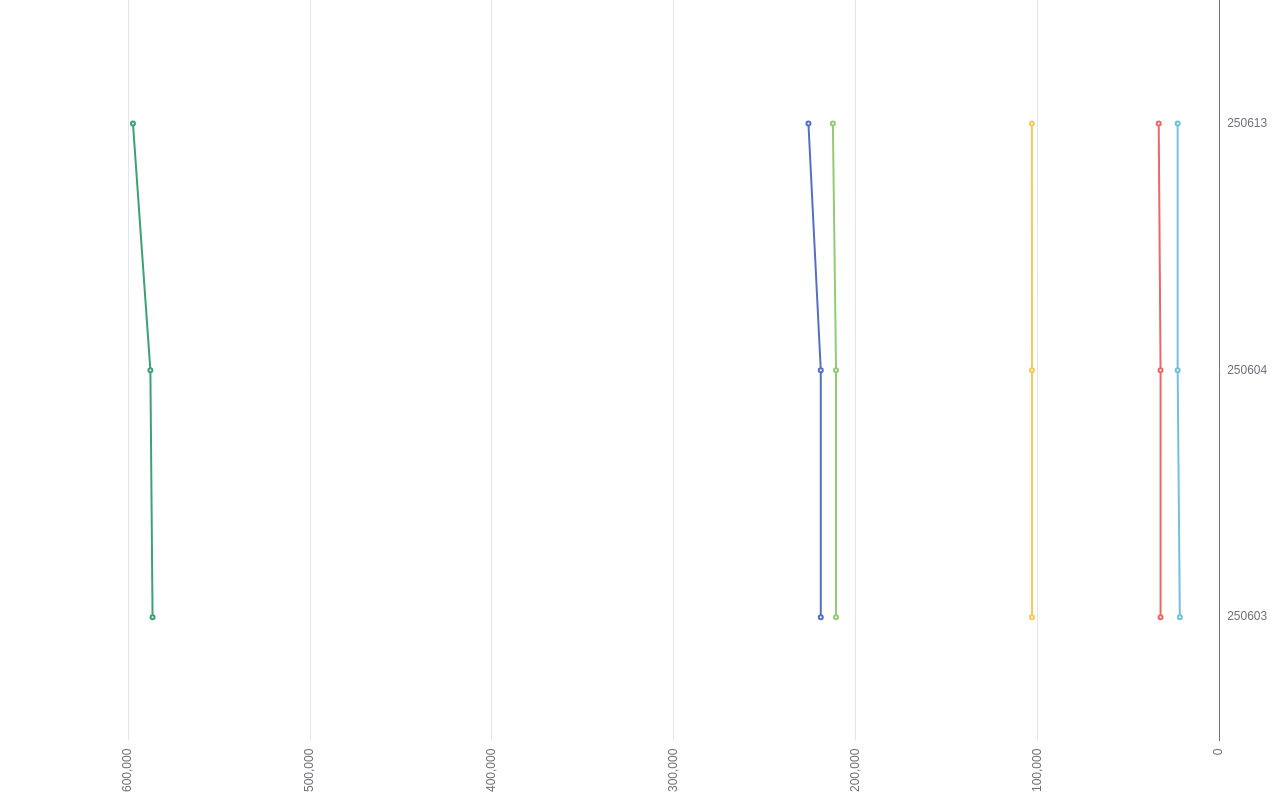
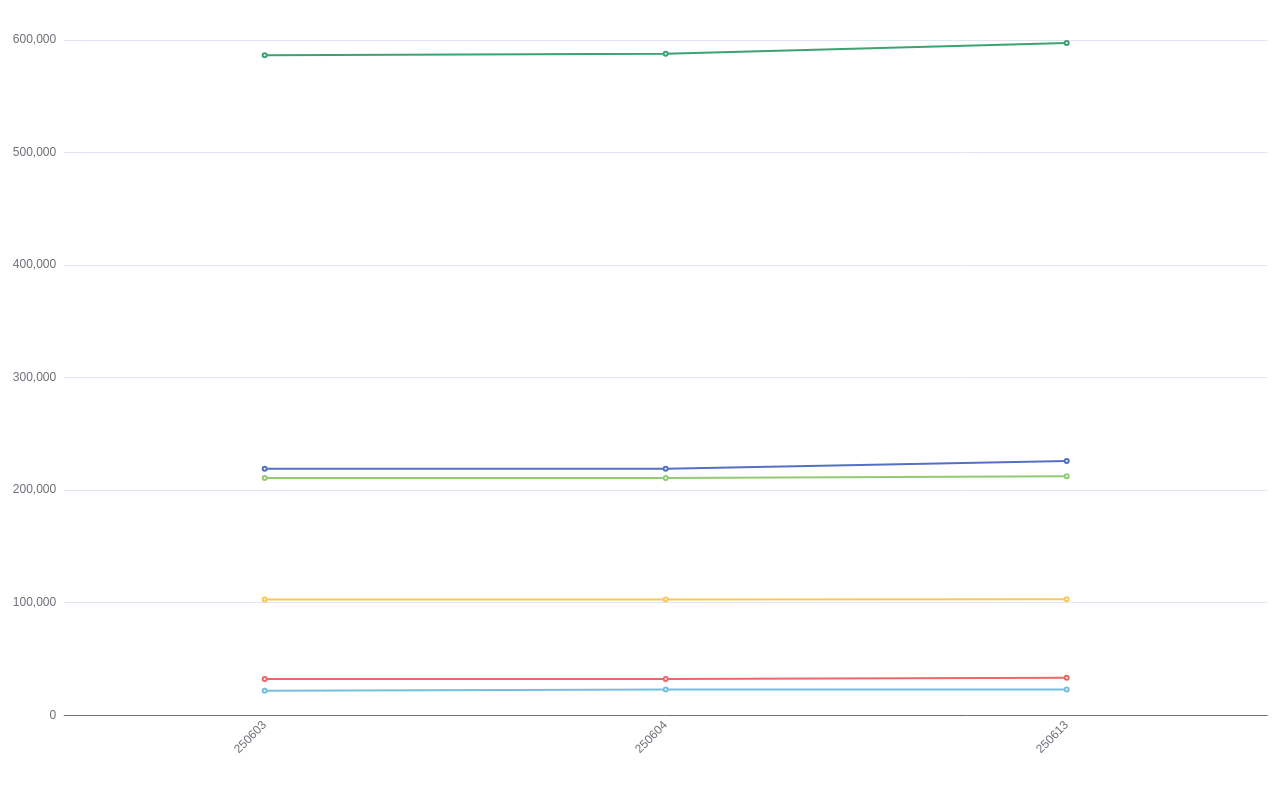
Before and after one commit to wyl-x/s, a plain HTML site: page index.html in a window 1280 px wide. Drawn offline with Linux system fonts and the light colour scheme.

Commit message:
refactor(index.html): 优化数据处理和图表配置
- 将 data.map 改为 data.forEach以提高性能
- 添加横屏和竖屏判断逻辑，动态调整图表配置
- 在横屏模式下添加网格设置、X轴和 Y 轴配置以及提示框

```diff
--- a/index.html
+++ b/index.html
@@ -23,7 +23,7 @@
 <body>
 <div id="main"></div>
 <script>
-  data.map(item => item.total = Object.values(item).reduce((curr, result) => {
+  data.forEach(item => item.total = Object.values(item).reduce((curr, result) => {
     if (typeof curr === 'string') {
       return result
     }
@@ -32,7 +32,37 @@
   const chartDom = document.getElementById('main');
   const myChart = echarts.init(chartDom);
   const list = Object.keys(data[0]).filter(item => item !== 'date')
-  const option = {
+  const isHorizontal = window.innerWidth > window.innerHeight // 判断横屏还是竖屏
+  const option = isHorizontal? {
+    grid: {
+      containLabel: true,
+      left: '1%',
+      bottom: '5%',
+      top: '5%',
+      right: '1%',
+    },
+    xAxis: {
+      type: 'category',
+      axisTick: {
+        show: false
+      },
+      axisLabel: {
+        rotate: 45
+      },
+      data: data.map(item => item.date)
+    },
+    tooltip: {
+      trigger: 'axis'
+    },
+    yAxis: {
+      type: 'value',
+    },
+    series: list.map(item => ({
+      name: item,
+      type: 'line',
+      data: data.map(da => da[item])
+    })),
+  } : {
     grid: {
       containLabel: true,
       bottom: '1%',
```
